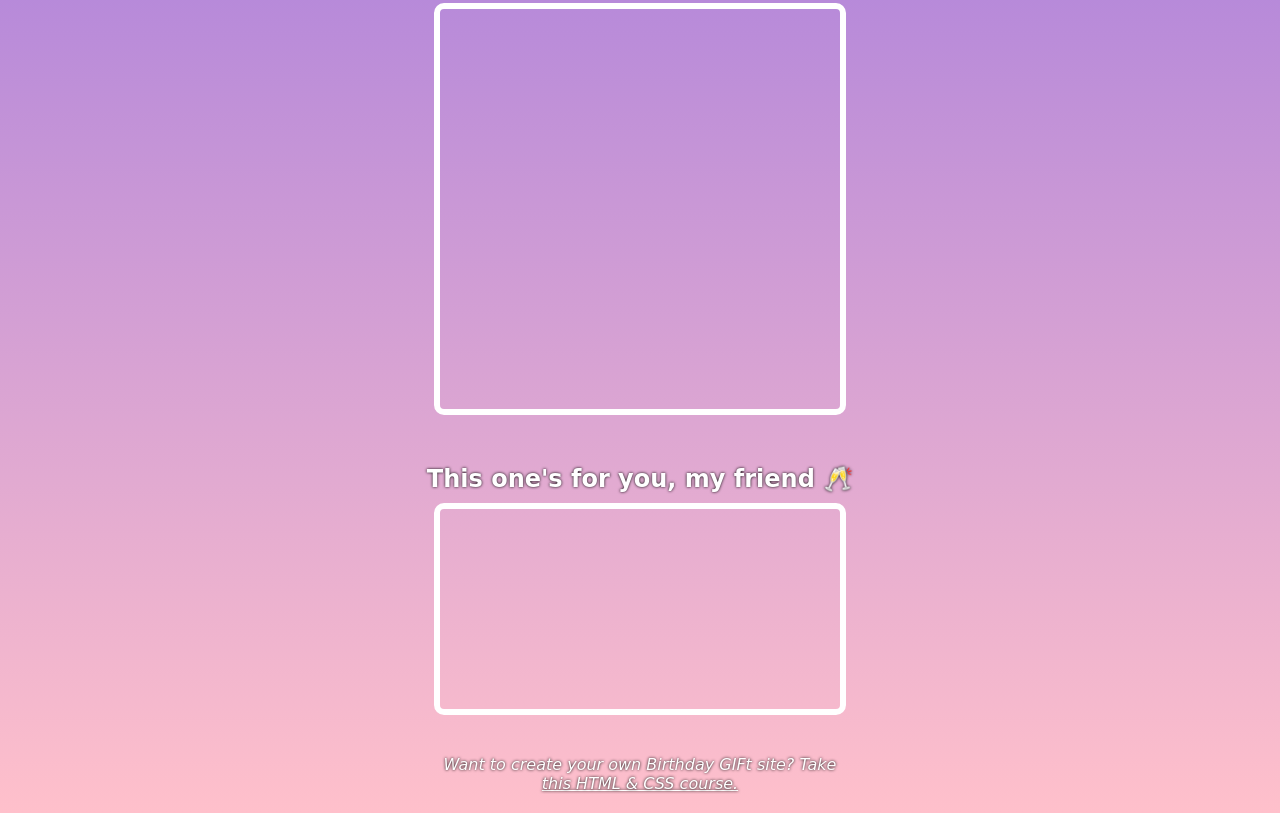
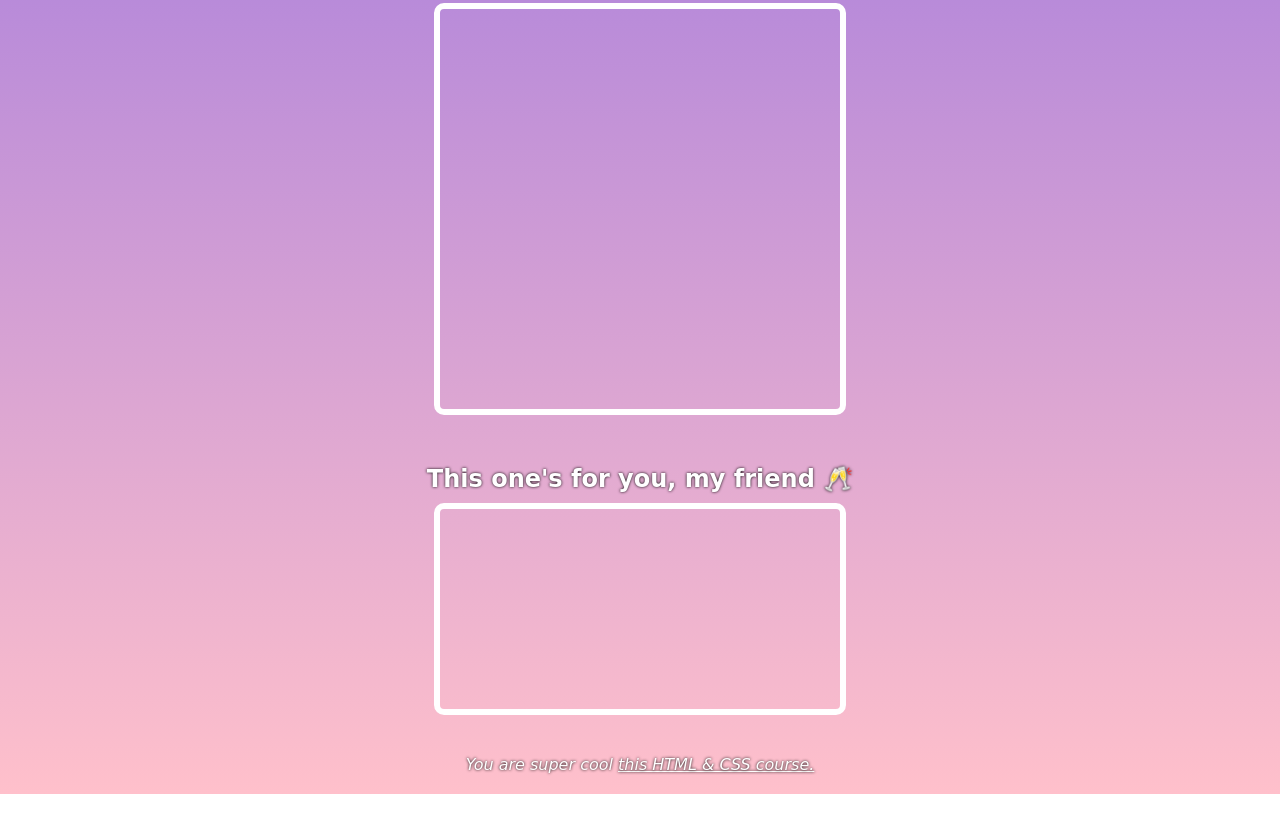
Before and after one commit to Rajitkumar12/Birthday-gift-site-palak, a plain HTML site: page index.html in a window 1280 px wide. Shown: the part 2077-2890 px from the top of the page. Drawn offline with Linux system fonts and the light colour scheme; a web font is replaced by a local one.

Commit message:
changed footer lines

```diff
--- a/index.html
+++ b/index.html
@@ -46,7 +46,7 @@
         </div>
     </div>
 
-    <p id="footer">Want to create your own Birthday GIFt site? Take <a href="https://scrimba.com/learn/htmlandcss" target="_blank">this HTML & CSS course.</a></p>
+    <p id="footer">You are super cool <a href="https://scrimba.com/learn/htmlandcss" target="_blank">this HTML & CSS course.</a></p>
 
 </body>
 
```
